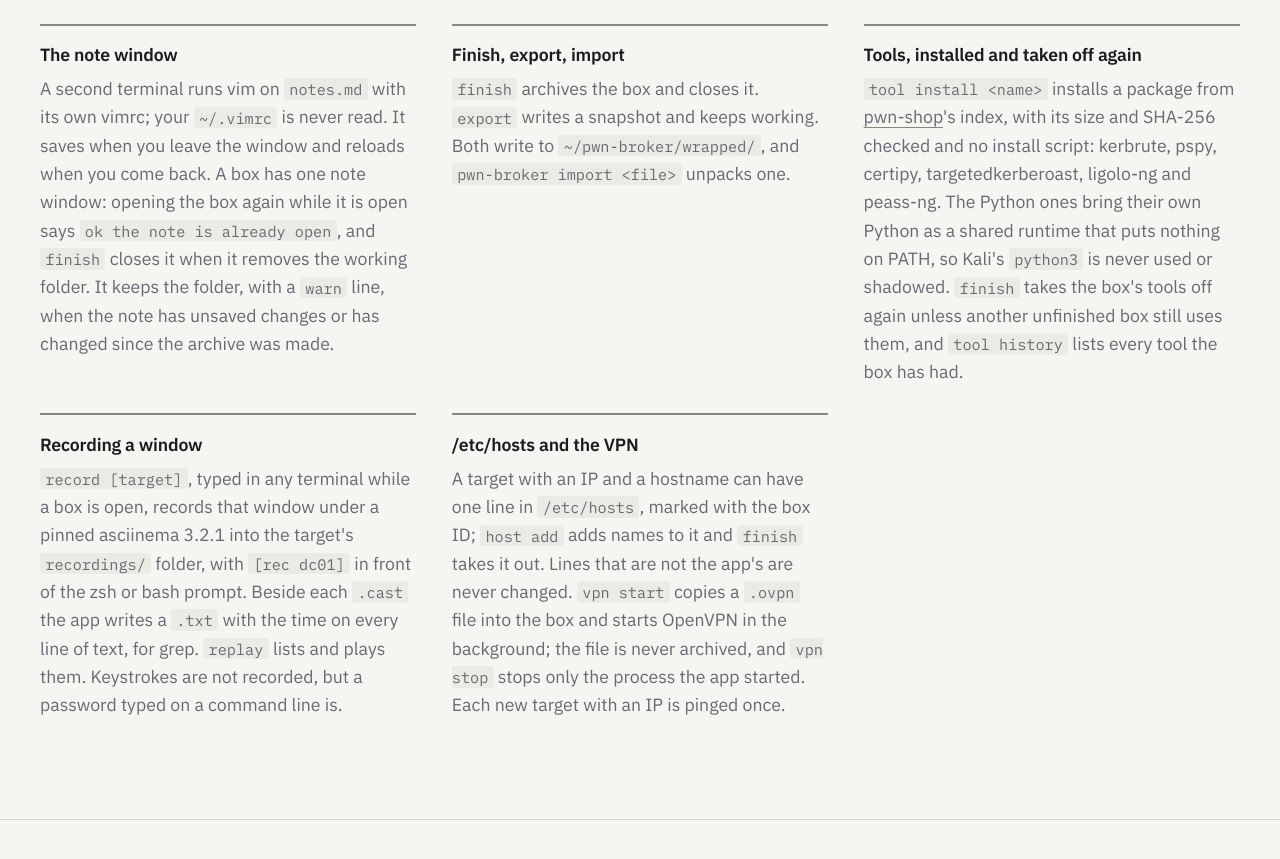
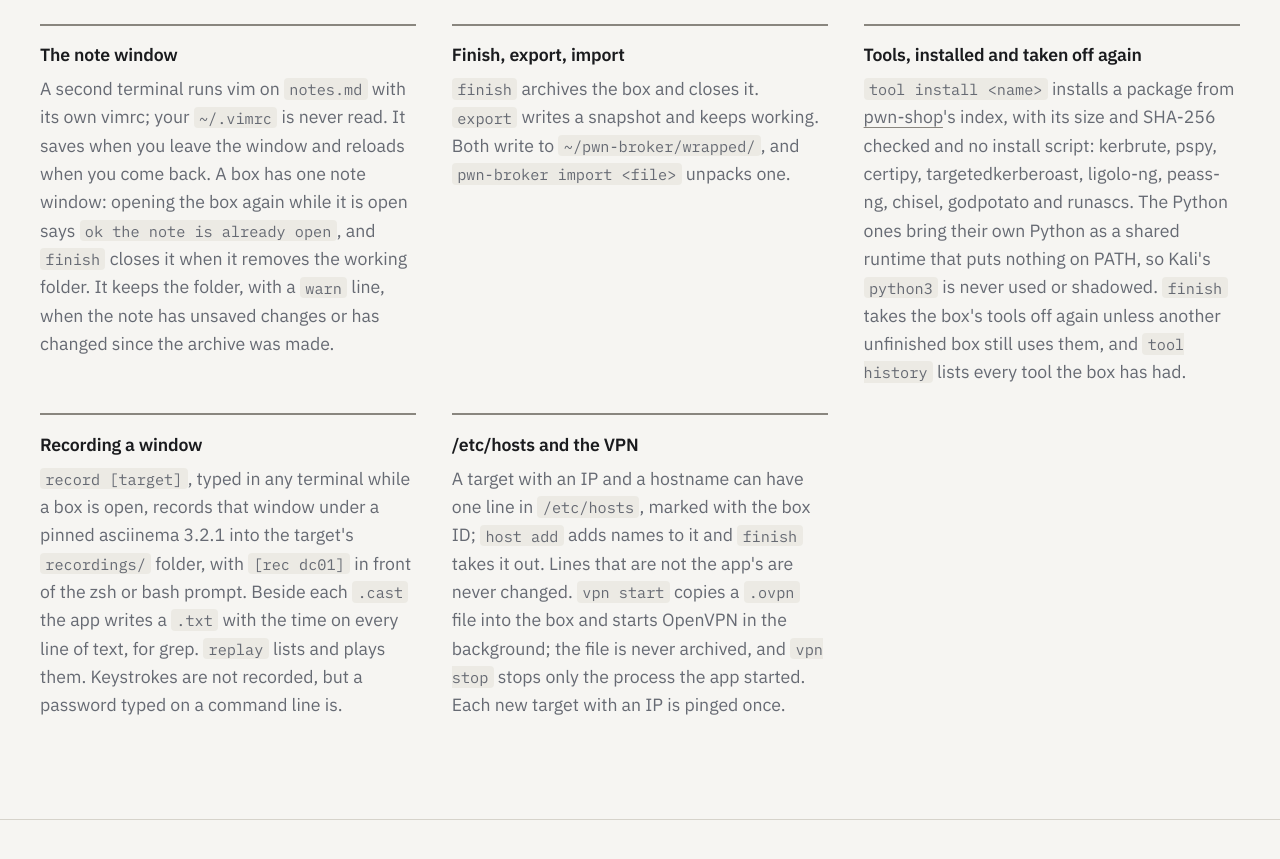
Before and after one commit to Real-Fruit-Snacks/pwn-broker, a plain HTML site: page docs/index.html in a window 1280 px wide. Shown: the part 2241-3100 px from the top of the page. Drawn offline with Linux system fonts and the light colour scheme.

Commit message:
Name chisel, godpotato and runascs among pwn-shop's tools

```diff
--- a/docs/index.html
+++ b/docs/index.html
@@ -167,7 +167,7 @@
             </div>
             <div class="block">
                 <h3>Tools, installed and taken off again</h3>
-                <p><code>tool install &lt;name&gt;</code> installs a package from <a href="https://github.com/Real-Fruit-Snacks/pwn-shop">pwn-shop</a>'s index, with its size and SHA-256 checked and no install script: kerbrute, pspy, certipy, targetedkerberoast, ligolo-ng and peass-ng. The Python ones bring their own Python as a shared runtime that puts nothing on PATH, so Kali's <code>python3</code> is never used or shadowed. <code>finish</code> takes the box's tools off again unless another unfinished box still uses them, and <code>tool history</code> lists every tool the box has had.</p>
+                <p><code>tool install &lt;name&gt;</code> installs a package from <a href="https://github.com/Real-Fruit-Snacks/pwn-shop">pwn-shop</a>'s index, with its size and SHA-256 checked and no install script: kerbrute, pspy, certipy, targetedkerberoast, ligolo-ng, peass-ng, chisel, godpotato and runascs. The Python ones bring their own Python as a shared runtime that puts nothing on PATH, so Kali's <code>python3</code> is never used or shadowed. <code>finish</code> takes the box's tools off again unless another unfinished box still uses them, and <code>tool history</code> lists every tool the box has had.</p>
             </div>
             <div class="block">
                 <h3>Recording a window</h3>
```
Also changed, not shown: 3 other files.
